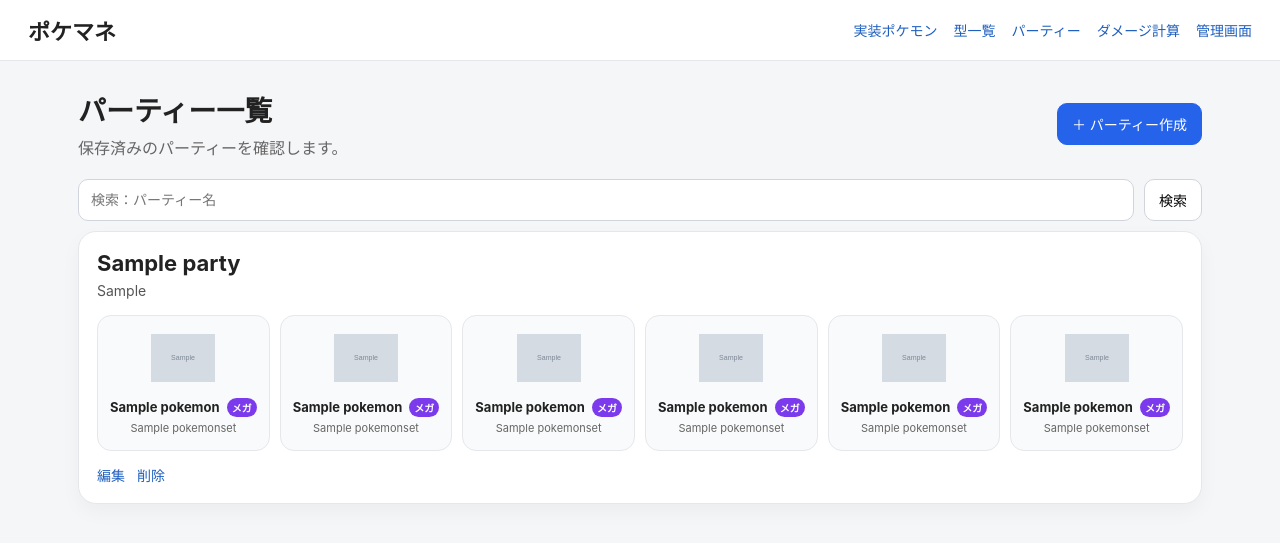
After one commit to Onemoretime-plz/pokemon-manager, a Django app: page /parties/ in a window 1280 px wide. The commit adds this page. Shown: the top 543 px of the page. Run offline with Django 5.2, Linux system fonts and the light colour scheme; tables that the repository leaves empty hold one stand-in row (values such as "Sample post"); grey boxes marked "Sample" are stand-in pictures.

Commit message:
Add party list page

```diff
--- a/pokemane/static/pokemane/css/style.css
+++ b/pokemane/static/pokemane/css/style.css
@@ -335,3 +335,114 @@ a {
     background: #e5e7eb;
     color: #555;
 }
+
+.party-card-grid {
+    display: grid;
+    grid-template-columns: 1fr;
+    gap: 18px;
+}
+
+.party-card {
+    background: #ffffff;
+    border: 1px solid #e5e7eb;
+    border-radius: 18px;
+    padding: 18px;
+    box-shadow: 0 8px 20px rgba(0, 0, 0, 0.04);
+}
+
+.party-card-header {
+    display: flex;
+    justify-content: space-between;
+    align-items: flex-start;
+    margin-bottom: 16px;
+}
+
+.party-card-header h2 {
+    margin: 0;
+    font-size: 22px;
+}
+
+.party-card-header p {
+    margin: 6px 0 0;
+    color: #555;
+    font-size: 14px;
+}
+
+.party-slot-row {
+    display: grid;
+    grid-template-columns: repeat(6, 1fr);
+    gap: 10px;
+}
+
+.party-slot {
+    min-height: 136px;
+    padding: 10px;
+    background: #f9fafb;
+    border: 1px solid #e5e7eb;
+    border-radius: 14px;
+    text-align: center;
+}
+
+.party-slot-icon-wrap {
+    display: flex;
+    justify-content: center;
+    margin-bottom: 8px;
+}
+
+.party-slot-icon {
+    width: 64px;
+    height: 64px;
+    object-fit: contain;
+}
+
+.party-slot-icon.placeholder {
+    display: flex;
+    justify-content: center;
+    align-items: center;
+    width: 64px;
+    height: 64px;
+    margin: 0 auto 8px;
+    background: #eef0f3;
+    border-radius: 12px;
+    color: #777;
+    font-size: 12px;
+}
+
+.party-slot-name {
+    font-size: 13px;
+    font-weight: 700;
+    color: #222;
+}
+
+.party-slot-set-name {
+    margin-top: 4px;
+    font-size: 11px;
+    color: #666;
+}
+
+.empty-slot {
+    opacity: 0.7;
+}
+
+.mini-mega-badge {
+    display: inline-block;
+    margin-left: 4px;
+    padding: 2px 5px;
+    border-radius: 999px;
+    background: #7c3aed;
+    color: #ffffff;
+    font-size: 10px;
+    font-weight: 700;
+}
+
+@media (max-width: 900px) {
+    .party-slot-row {
+        grid-template-columns: repeat(3, 1fr);
+    }
+}
+
+@media (max-width: 560px) {
+    .party-slot-row {
+        grid-template-columns: repeat(2, 1fr);
+    }
+}
--- a/pokemane/templates/pokemane/base.html
+++ b/pokemane/templates/pokemane/base.html
@@ -10,9 +10,9 @@
     <header class="site-header">
         <div class="site-title">ポケマネ</div>
         <nav class="site-nav">
+            <a href="{% url 'pokemane:pokemon_list' %}">実装ポケモン</a>
             <a href="{% url 'pokemane:set_list' %}">型一覧</a>
-            <a href="{% url 'pokemane:pokemon_list' %}">実装ポケモン</a>
-            <a href="#">パーティー</a>
+            <a href="{% url 'pokemane:party_list' %}">パーティー</a>
             <a href="#">ダメージ計算</a>
             <a href="/admin/">管理画面</a>
         </nav>
--- /dev/null
+++ b/pokemane/templates/pokemane/party_list.html
@@ -0,0 +1,83 @@
+{% extends "pokemane/base.html" %}
+
+{% block title %}パーティー一覧 | ポケマネ{% endblock %}
+
+{% block content %}
+<section class="page-heading">
+    <div>
+        <h1>パーティー一覧</h1>
+        <p>保存済みのパーティーを確認します。</p>
+    </div>
+    <a class="primary-button" href="/admin/pokemane/party/add/">＋ パーティー作成</a>
+</section>
+
+<form method="get" class="toolbar">
+    <input
+        type="text"
+        name="q"
+        value="{{ query }}"
+        placeholder="検索：パーティー名"
+        class="search-input"
+    >
+
+    <button type="submit" class="secondary-button">検索</button>
+</form>
+
+<section class="party-card-grid">
+    {% for card in cards %}
+        {% with party=card.party %}
+        <article class="party-card">
+            <div class="party-card-header">
+                <div>
+                    <h2>{{ party.name }}</h2>
+                    {% if party.memo %}
+                        <p>{{ party.memo }}</p>
+                    {% else %}
+                        <p class="empty-text">備考なし</p>
+                    {% endif %}
+                </div>
+            </div>
+
+            <div class="party-slot-row">
+                {% for slot in card.slots %}
+                    {% if slot %}
+                        <div class="party-slot">
+                            <div class="party-slot-icon-wrap">
+                                {% if slot.pokemon.icon_image %}
+                                    <img src="{{ slot.pokemon.icon_image.url }}" alt="{{ slot.pokemon.name }}" class="party-slot-icon">
+                                {% else %}
+                                    <div class="party-slot-icon placeholder">No Image</div>
+                                {% endif %}
+                            </div>
+
+                            <div class="party-slot-name">
+                                {{ slot.pokemon.name }}
+                                {% if slot.is_mega %}
+                                    <span class="mini-mega-badge">メガ</span>
+                                {% endif %}
+                            </div>
+
+                            <div class="party-slot-set-name">
+                                {{ slot.set.set_name }}
+                            </div>
+                        </div>
+                    {% else %}
+                        <div class="party-slot empty-slot">
+                            <div class="party-slot-icon placeholder">空</div>
+                            <div class="party-slot-name">未登録</div>
+                        </div>
+                    {% endif %}
+                {% endfor %}
+            </div>
+
+            <div class="card-actions">
+                <a href="/admin/pokemane/party/{{ party.id }}/change/">編集</a>
+                <a href="/admin/pokemane/party/{{ party.id }}/delete/">削除</a>
+            </div>
+        </article>
+        {% endwith %}
+    {% empty %}
+        <p>登録済みのパーティーがありません。</p>
+    {% endfor %}
+</section>
+{% endblock %}
--- a/pokemane/urls.py
+++ b/pokemane/urls.py
@@ -7,4 +7,5 @@ app_name = "pokemane"
 urlpatterns = [
     path("pokemon/", views.pokemon_list, name="pokemon_list"),
     path("sets/", views.set_list, name="set_list"),
+    path("parties/", views.party_list, name="party_list"),
 ]
--- a/pokemane/views.py
+++ b/pokemane/views.py
@@ -1,6 +1,6 @@
 from django.shortcuts import render
 
-from .models import Pokemon, PokemonSet
+from .models import Party, Pokemon, PokemonSet
 from .services.stats import build_stats_summary
 from .services.type_styles import get_type_class
 
@@ -177,3 +177,64 @@ def pokemon_list(request):
     }
 
     return render(request, "pokemane/pokemon_list.html", context)
+
+def build_party_card_data(party):
+    slots = []
+
+    for pokemon_set in party.slots():
+        if pokemon_set is None:
+            slots.append(None)
+            continue
+
+        effective_pokemon = pokemon_set.pokemon
+
+        if pokemon_set.is_mega_stone and pokemon_set.pokemon.mega_evolution_pokemon:
+            effective_pokemon = pokemon_set.pokemon.mega_evolution_pokemon
+
+        slots.append(
+            {
+                "set": pokemon_set,
+                "pokemon": effective_pokemon,
+                "is_mega": pokemon_set.is_mega_stone,
+            }
+        )
+
+    return {
+        "party": party,
+        "slots": slots,
+    }
+
+
+def party_list(request):
+    query = request.GET.get("q", "").strip()
+
+    parties = (
+        Party.objects
+        .select_related(
+            "slot1__pokemon",
+            "slot1__pokemon__mega_evolution_pokemon",
+            "slot2__pokemon",
+            "slot2__pokemon__mega_evolution_pokemon",
+            "slot3__pokemon",
+            "slot3__pokemon__mega_evolution_pokemon",
+            "slot4__pokemon",
+            "slot4__pokemon__mega_evolution_pokemon",
+            "slot5__pokemon",
+            "slot5__pokemon__mega_evolution_pokemon",
+            "slot6__pokemon",
+            "slot6__pokemon__mega_evolution_pokemon",
+        )
+        .order_by("-updated_at")
+    )
+
+    if query:
+        parties = parties.filter(name__icontains=query)
+
+    cards = [build_party_card_data(party) for party in parties]
+
+    context = {
+        "cards": cards,
+        "query": query,
+    }
+
+    return render(request, "pokemane/party_list.html", context)
```
